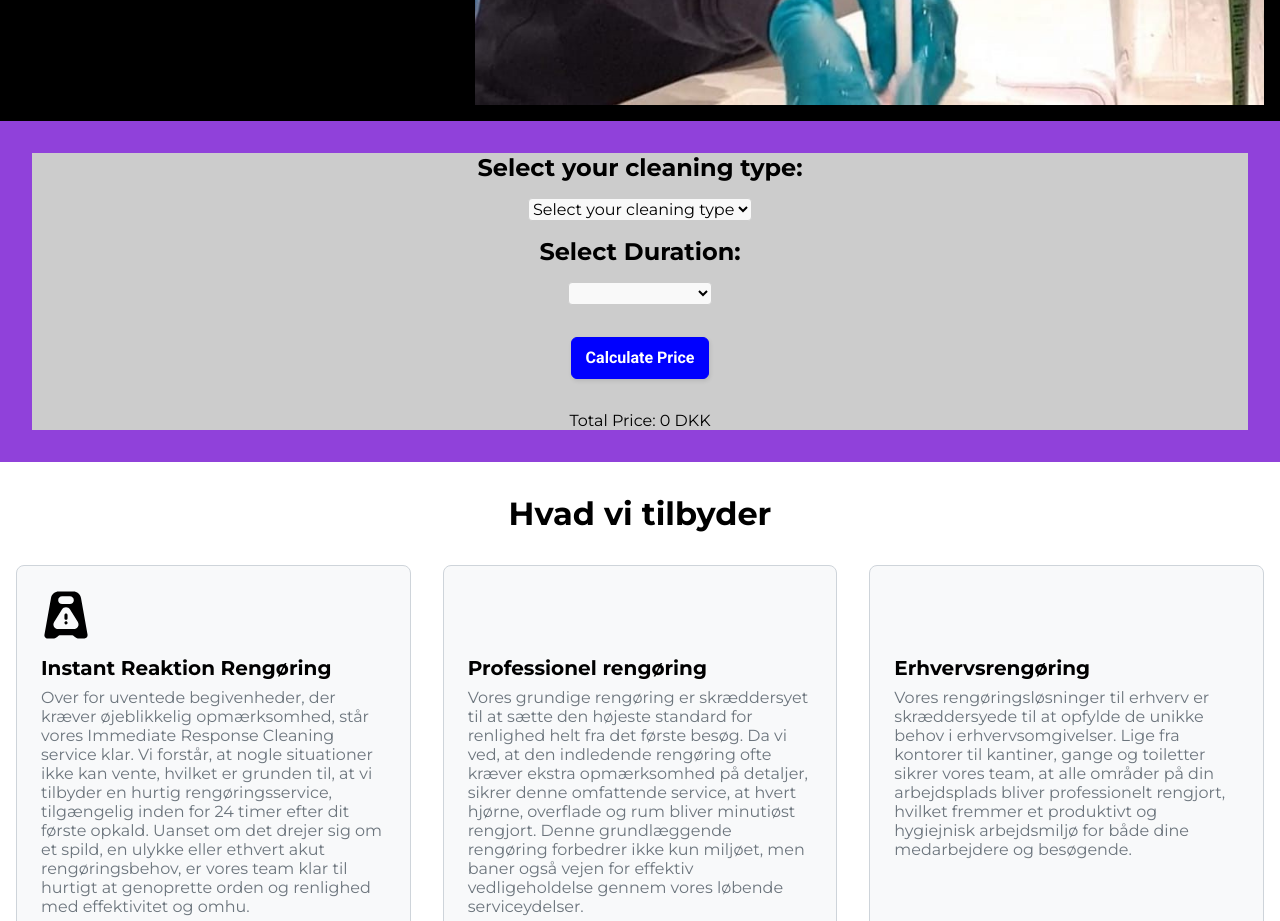
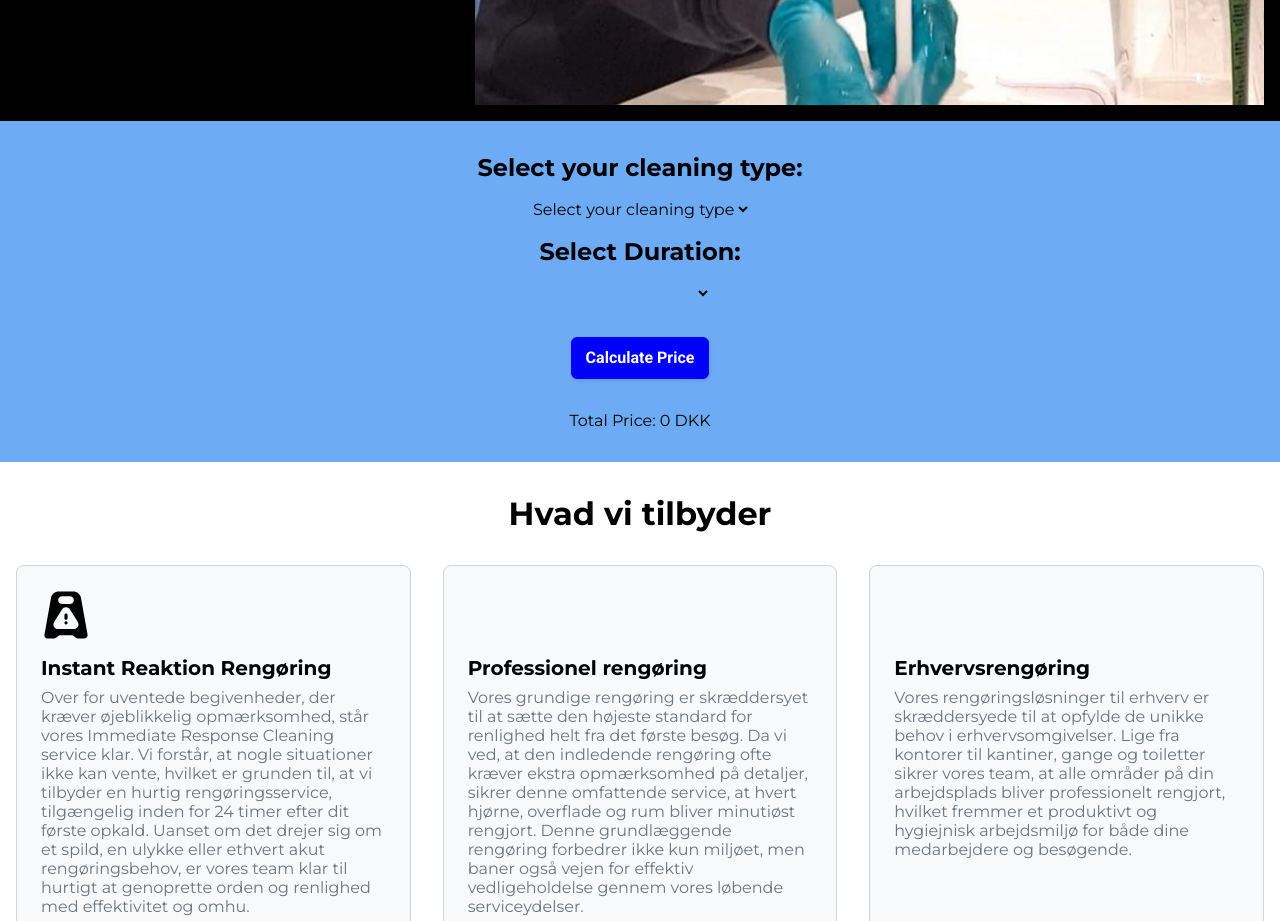
Before and after one commit to druinha/niquitta, an Angular app: page / in a window 1280 px wide. Shown: the part 1360-2281 px from the top of the page. Built offline with nearby package versions, Linux system fonts and the light colour scheme.

Commit message:
color change

```diff
--- a/src/app/main-content/main-content.component.scss
+++ b/src/app/main-content/main-content.component.scss
@@ -135,7 +135,7 @@
   }
 
   .calculator {
-    background-color: #9041da;
+    background-color: #6dacf5;
     margin: 0;
     padding: 2rem;
   }
--- a/src/app/price-selection/price-selection.component.scss
+++ b/src/app/price-selection/price-selection.component.scss
@@ -1,10 +1,11 @@
 * {
   margin: 0;
   padding: 0;
+  background-color: #6dacf5;
 }
 .package-selection {
   text-align: center;
-  background-color: #ccc;
+  background-color: #6dacf5;
 }
 
 .package-selection h2 {
@@ -21,10 +22,10 @@
 .duration-options select {
   width: auto;
   max-width: 300px;
-  border: 1px solid #ccc;
+  border: 1px solid #6dacf5;
   border-radius: 0.25rem;
   font-size: 1rem;
-  background-color: #f9f9f9;
+  background-color: #6dacf5;
 }
 
 .button {
```
